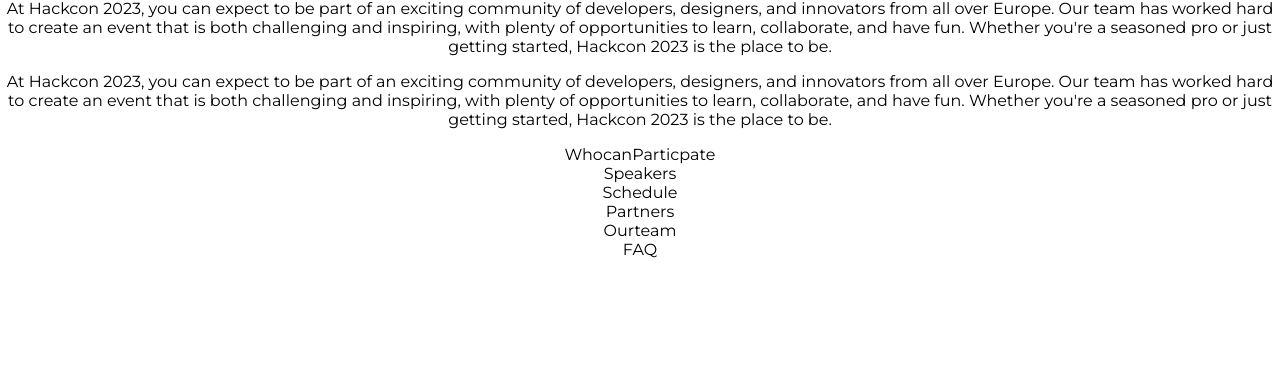
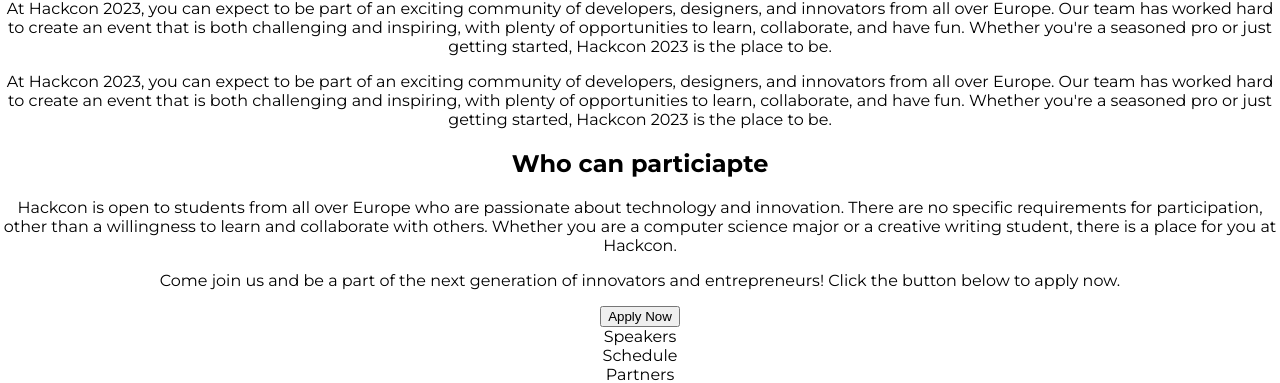
Before and after one commit to raeygetahun/Hackcon, a React (Create React App) app: page / in a window 1280 px wide. Shown: the part 3093-3476 px from the top of the page. Built offline with nearby package versions, Linux system fonts and the light colour scheme.

Commit message:
Update WhocanParticpate.js

```diff
--- a/src/components/About/WhocanParticpate.js
+++ b/src/components/About/WhocanParticpate.js
@@ -1,8 +1,21 @@
-import React from 'react'
+import React from 'react';
+import './about.css';
+
 
 const WhocanParticpate = () => {
   return (
-    <div>WhocanParticpate</div>
+    <div className="container1">
+      <div className="header1">
+        <h2>Who can particiapte</h2>
+      </div>
+      <div className="textdiv1">
+        <p>Hackcon is open to students from all over Europe who are passionate about technology and innovation. There are no specific requirements for participation, other than a willingness to learn and collaborate with others. Whether you are a computer science major or a creative writing student, there is a place for you at Hackcon.</p>
+      </div>
+      <div className="textdiv1">
+        <p>Come join us and be a part of the next generation of innovators and entrepreneurs! Click the button below to apply now.</p>
+        <button className="button">Apply Now</button>
+      </div>
+    </div>
   )
 }
 
```
